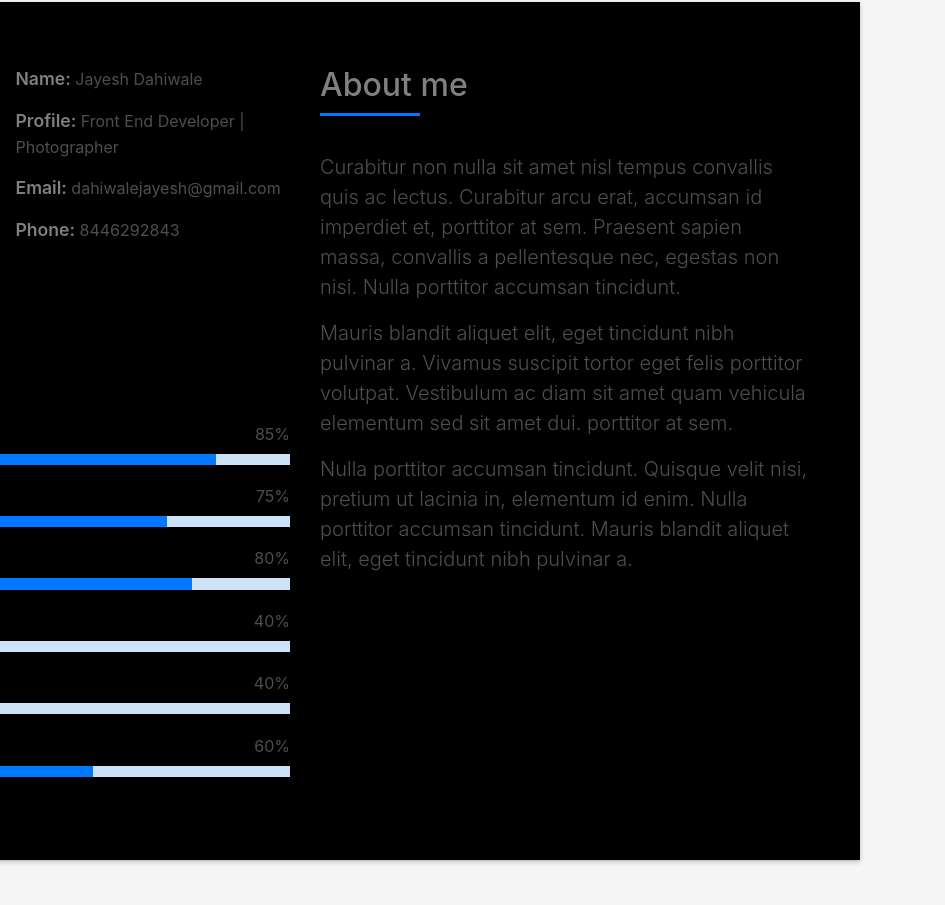
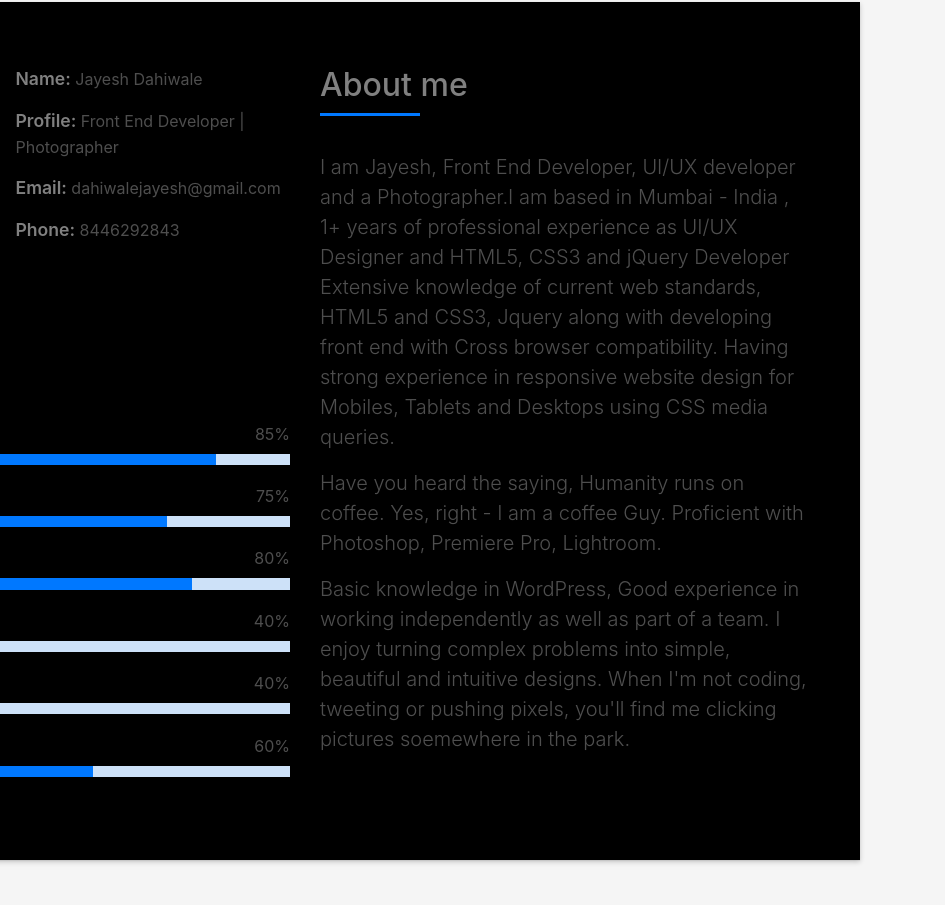
Before and after one commit to dahiwalejayesh/dahiwalejayesh.github.io, a plain HTML site: page index.html in a window 1280 px wide. Shown: the part 862-1767 px from the top of the page, 335-1280 px from the left. Drawn offline with Linux system fonts and the light colour scheme; files whose address does not match are found by name.

Commit message:
Updated the index,html

```diff
--- a/index.html
+++ b/index.html
@@ -143,20 +143,19 @@
                     </h5>
                   </div>
                   <p class="lead">
-                    Curabitur non nulla sit amet nisl tempus convallis quis ac lectus. Curabitur arcu erat, accumsan id
-                    imperdiet et, porttitor
-                    at sem. Praesent sapien massa, convallis a pellentesque nec, egestas non nisi. Nulla
-                    porttitor accumsan tincidunt.
+                   I am Jayesh, Front End Developer, UI/UX developer and a Photographer.I am based in Mumbai - India ,
+                   1+ years of professional experience as UI/UX Designer and HTML5, CSS3 and jQuery Developer
+                   Extensive knowledge of current web standards, HTML5 and CSS3, Jquery along with developing front end with Cross browser compatibility.
+                   Having strong experience in responsive website design for Mobiles, Tablets and Desktops using CSS media queries.
                   </p>
                   <p class="lead">
-                    Mauris blandit aliquet elit, eget tincidunt nibh pulvinar a. Vivamus suscipit tortor eget felis
-                    porttitor volutpat. Vestibulum
-                    ac diam sit amet quam vehicula elementum sed sit amet dui. porttitor at sem.
+                   Have you heard the saying, Humanity runs on coffee. Yes, right - I am a coffee Guy.
+                   Proficient with Photoshop, Premiere Pro, Lightroom.
                   </p>
                   <p class="lead">
-                    Nulla porttitor accumsan tincidunt. Quisque velit nisi, pretium ut lacinia in, elementum id enim.
-                    Nulla porttitor accumsan
-                    tincidunt. Mauris blandit aliquet elit, eget tincidunt nibh pulvinar a.
+                    Basic knowledge in WordPress, Good experience in working independently as well as part of a team.
+                    I enjoy turning complex problems into simple, beautiful and intuitive designs.
+                    When I'm not coding, tweeting or pushing pixels, you'll find me clicking pictures soemewhere in the park.
                   </p>
                 </div>
               </div>
```
